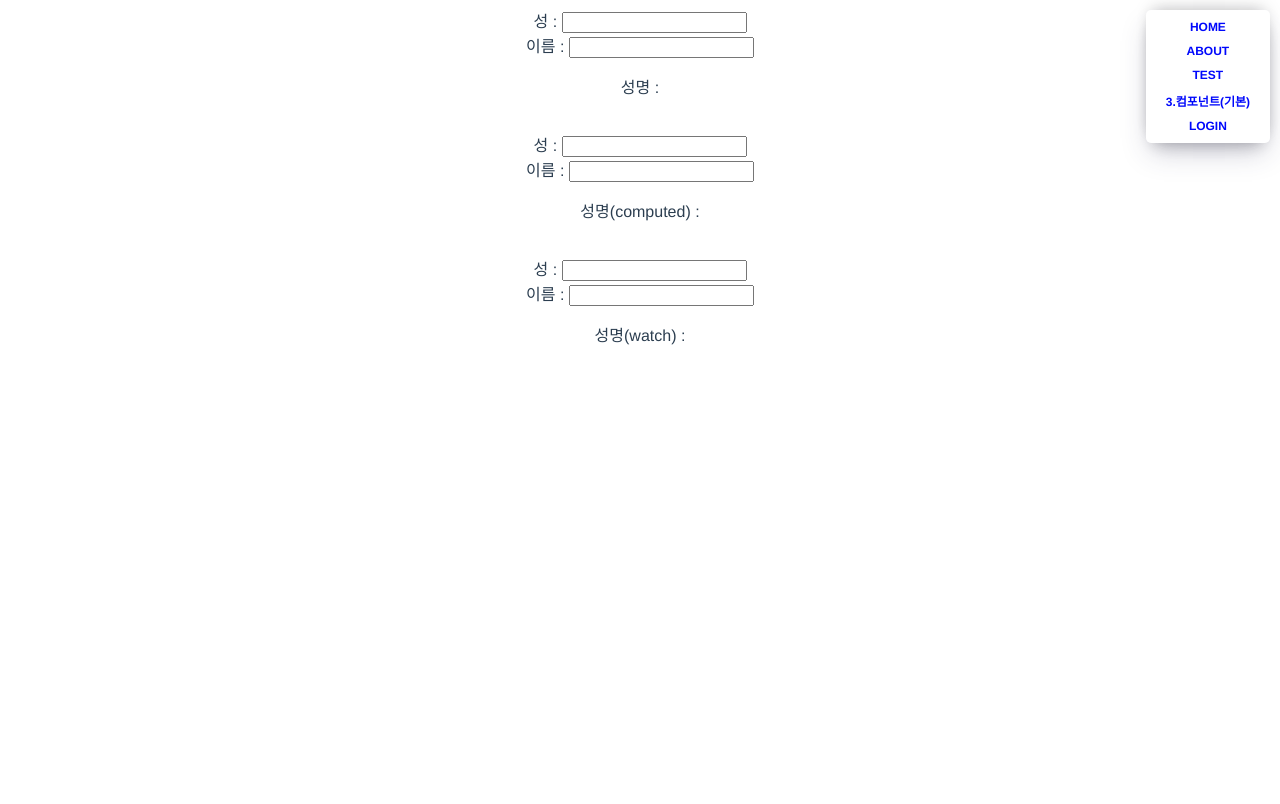
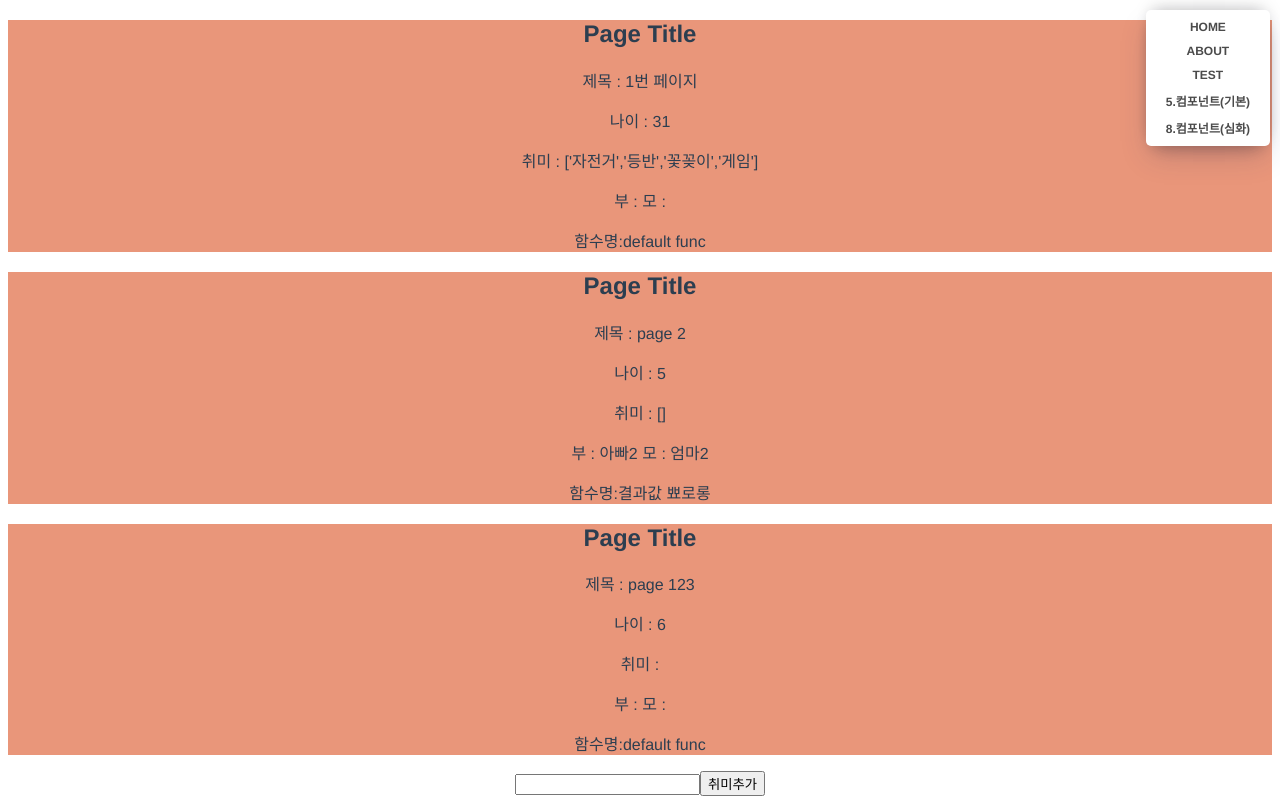
Before and after one commit to Darae0415/Vue_Project, a Vue app: page /test in a window 1280 px wide. Built offline with nearby package versions, Linux system fonts and the light colour scheme.

Commit message:
8장 컴포넌트(심화1)-props

```diff
--- a/src/App.vue
+++ b/src/App.vue
@@ -3,8 +3,8 @@
     <router-link to="/">HOME</router-link>
     <router-link to="/about">ABOUT</router-link>
     <router-link to="/test">TEST</router-link>
-    <router-link to="/basic">3.컴포넌트(기본)</router-link>
-    <router-link to="/user">LOGIN</router-link>
+    <router-link to="/basic">5.컴포넌트(기본)</router-link>
+    <router-link to="/deep">8.컴포넌트(심화) </router-link>
   </nav>
   <router-view/>
 </template>
@@ -33,7 +33,7 @@ nav {
 }
 nav a {
   text-decoration: none;
-  color : #0008FC;
+  color : #4b4b4b;
   text-transform:uppercase;
   font-size: 12px;
   text-align:center;
--- /dev/null
+++ b/src/components/PageTitle.vue
@@ -0,0 +1,91 @@
+<template>
+  <div class="page_title">
+    <h2>Page Title</h2>
+    <p>제목 : {{title}}</p>
+    <p>나이 : {{age+1}}</p>
+    <p>취미 : {{hobbies}}</p>
+    <p>부 : {{family.papa}} 모 : {{family.mama}}</p>
+    <p>함수명:{{func()}}</p>
+  </div>
+</template>
+
+<script>
+export default {
+  name: 'PageTitle',
+  props: {
+    // 문자열 타입의 prop 예시
+    title:{
+      type : String,
+      default: '제목없음'
+    },
+    // 숫자 타입의 prop 예시
+    age: {
+     type: Number,
+     default: 0
+    },
+    // 배열 타입의 prop 예시
+    hobbies: {
+     type: Array,
+     default: () => ['바둑','낚시']
+    },
+    // 객체 타입의 prop 예시
+    family: {
+     type: Object,
+     default: () => ({})
+    },
+    //함수 타입의 prop 예시
+    func:{
+      type:Function,
+      default:function(){
+        // this.funcName='무명함수';
+        return 'default func'
+      }
+    },
+  },
+
+  components: {
+    // 추가적으로 사용할 컴포넌트들을 등록합니다.
+  },
+  data() {
+    return {
+      funcName:'',
+    };
+  },
+  watch: {
+    // sample1() {
+    //   console.log('');
+    // }
+    // 데이터를 감시하고 처리할 로직을 작성합니다.
+  },
+  computed: {
+    // sample2() {
+    //   return '';
+    // }
+    // 필요한 계산된 속성을 정의합니다.
+  },
+  methods: {
+    // sample3() {
+    //   return '';
+    // }
+    // 컴포넌트에서 사용할 메서드를 정의합니다.
+  },
+  setup() {
+    // Vue 3 Composition API의 setup 함수에서 추가적인 로직을 처리할 수 있습니다.
+  },
+  created() {
+    // 컴포넌트가 생성될 때 실행될 로직을 작성합니다.
+  },
+  mounted() {
+    // 컴포넌트가 DOM에 마운트된 직후 실행될 로직을 작성합니다.
+  },
+  unmounted() {
+    // 컴포넌트가 파괴되기 전 실행될 로직을 작성합니다.
+  }
+};
+</script>
+
+<style scoped>
+.page_title{
+  background-color: darksalmon;
+}
+</style>
--- a/src/router/index.js
+++ b/src/router/index.js
@@ -2,7 +2,8 @@ import { createRouter, createWebHistory } from 'vue-router'
 import HomeView from '../views/HomeView.vue'
 import TestView from '../views/TestView.vue'
 import BasicView from '../views/BasicView.vue'
-import UserView from '../views/UserView.vue'
+// import UserView from '../views/UserView.vue'
+import DeepView from '../views/DeepView.vue'
 const routes = [
   {
     path: '/',
@@ -28,9 +29,9 @@ const routes = [
     component: BasicView
   },
   {
-    path: '/user',
-    name: 'user',
-    component: UserView
+    path: '/deep',
+    name: 'deep',
+    component: DeepView
   }
 
 ]
--- /dev/null
+++ b/src/views/DeepView.vue
@@ -0,0 +1,38 @@
+<template>
+  <div class="">
+    <p>DeepView Page</p>
+  </div>
+</template>
+
+<script>
+export default {
+  name: 'DeepView',
+  components: {
+
+  },
+  data() {
+    return {
+
+    };
+  },
+  setup() {
+
+  },
+  created() {
+
+  },
+  mounted() {
+
+  },
+  unmounted() {
+
+  },
+  methods: {
+
+  }
+};
+</script>
+
+<style scoped>
+
+</style>
--- a/src/views/TestView.vue
+++ b/src/views/TestView.vue
@@ -1,61 +1,101 @@
 <template>
-<div>
-  <label> 성 : <input type="text" v-model="familyName1" @input="makeFullName"></label><br/>
-  <label> 이름 : <input type="text" v-model="Name1" @input="makeFullName"></label><br/>
-  <p>성명 : {{fullName1}}</p><br/>
-</div>
-<div>
-  <label> 성 : <input type="text" v-model="familyName2"></label><br/>
-  <label> 이름 : <input type="text" v-model="Name2"></label><br/>
-  <p>성명(computed) : {{makeFullName2}}</p><br/>
-</div>
-<div>
-  <label> 성 : <input type="text" v-model="familyName3"></label><br/>
-  <label> 이름 : <input type="text" v-model="Name3"></label><br/>
-  <p>성명(watch) : {{makeFullName3}}</p><br/>
-</div>
+  <div class="">
+    <page-title title="1번 페이지" age="3" hobbies="['자전거','등반','꽃꽂이','게임']"
+    family="{papa:'아빠',mama:'엄마'}"/>
+    <PageTitle :title="title2"
+    :age="age1"
+    :hobbies="hobbies1"
+    :family="{papa:'아빠2',mama:'엄마2'}"
+    :func="customfunc"
+    />
+    <PageTitle v-bind:title="title3" v-bind:age="age2" v-bind:hobbies="hobbies2"/>
+  </div>
+  <div>
+    <input type="text" v-model="hobby">
+    <button @click="addhobby">취미추가</button>
+  </div>
 </template>
 
 <script>
+import PageTitle from '@/components/PageTitle.vue';
 export default {
   name: 'TestView',
+  props: {
+    // 문자열 타입의 prop 예시
+    //sampleString: {
+    //  type: String,
+    //  default: ''
+    //},
+    // 숫자 타입의 prop 예시
+    //sampleNumber: {
+    //  type: Number,
+    //  default: 0
+    //},
+    // 배열 타입의 prop 예시
+    //sampleArray: {
+    //  type: Array,
+    //  default: () => []
+    //},
+    // 객체 타입의 prop 예시
+    //sampleObject: {
+    //  type: Object,
+    //  default: () => ({})
+    //}
+  },
   components: {
+    PageTitle
+    // 추가적으로 사용할 컴포넌트들을 등록합니다.
   },
   data() {
     return {
-      fullName1:'',
-      familyName1:'',
-      Name1:'',
-
-      familyName2:'',
-      Name2:'',
-
-      familyName3:'',
-      Name3:'',
-
+      title1:'page 1',
+      title2:'page 2',
+      title3:'page 123',
+      age1:4,
+      age2:5,
+      hobbies1:[],
+      hobbies2:'',
+      hobby:'',
+      func:'',
     };
   },
-  watch:{
-    familyName3(){
-      this.makeFullName3 = this.familyName3+ ' '+this.Name3;
-    },
-    Name3(){
-      this.makeFullName3 = this.familyName3+ ' '+this.Name3;
-    },
+  watch: {
+    // sample1() {
+    //   console.log('');
+    // }
+    // 데이터를 감시하고 처리할 로직을 작성합니다.
+  },
+  computed: {
+    // sample2() {
+    //   return '';
+    // }
+    // 필요한 계산된 속성을 정의합니다.
   },
   methods: {
-    makeFullName(){
-      this.fullName1 = this.familyName1+ '  ' + this.Name1;
-    }
+    addhobby(){
+      this.hobbies1.push(this.hobby);
+      return '';
+    },
+    customfunc(){
+        return '결과값 뾰로롱';
+    },
+    //컴포넌트에서 사용할 메소드를 설정합니다.
   },
-  computed: {
-    makeFullName2(){
-      return this.familyName2+ '  ' + this.Name2;
-    }
+  setup() {
+    // Vue 3 Composition API의 setup 함수에서 추가적인 로직을 처리할 수 있습니다.
   },
+  created() {
+    // 컴포넌트가 생성될 때 실행될 로직을 작성합니다.
+  },
+  mounted() {
+    // 컴포넌트가 DOM에 마운트된 직후 실행될 로직을 작성합니다.
+  },
+  unmounted() {
+    // 컴포넌트가 파괴되기 전 실행될 로직을 작성합니다.
+  }
 };
 </script>
 
 <style scoped>
-
+/* 스타일을 추가하세요 */
 </style>
```
